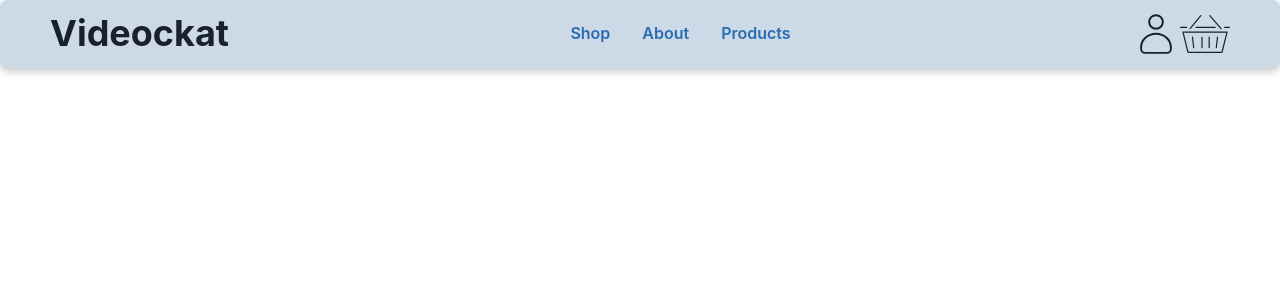
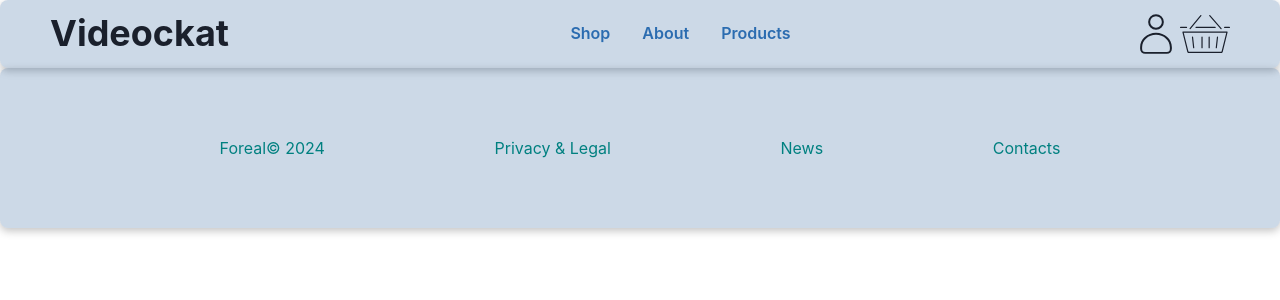
Before and after one commit to Alexseevich12346/C5H2OH, a React (Create React App) app in the folder client/: page / in a window 1280 px wide. Shown: the top 300 px of the page. Built offline with nearby package versions, Linux system fonts and the light colour scheme.

Commit message:
footer_add_btn

```diff
--- a/client/src/App.css
+++ b/client/src/App.css
@@ -1,11 +1,19 @@
-.nav-icon{
-
-}
 *{
     text-align: center;
     align-items: center;
     transition: all 0.5ms;
 }
-Button:hover{
+Button, .toTop-btn:hover{
+    cursor: pointer;
     background-color: rgba(0, 255, 170, 0.452);
 }
+.toTop-btn{
+    position: relative;
+    bottom:70px;
+    right:50px;
+    cursor: pointer;
+    z-index: 9999;
+    border: none;
+    border-radius: 50%;
+    box-shadow: 1px 1px 10px #5c5c5ccb;
+}
--- /dev/null
+++ b/client/src/components/Footer.jsx
@@ -0,0 +1,37 @@
+import '../App.css';
+import { Text, Box, Flex} from '@chakra-ui/react';
+import { Link } from 'react-router-dom';
+import NavBar from '../components/NavBar';
+const Footer = () => {
+    return (
+        <NavBar/>,
+        <Flex
+        display={'flex'}
+        align={'center'}
+        justify={'space-evenly'}
+        width={'100%'}
+        background={'#0483'}
+        boxShadow={'rgba(0,0,0, 0.24) 0px 3px 8px;'}
+        borderRadius={'8px'}
+        padding={'10px 50px'}
+        position = {'relative'}
+        height={'20vh'}
+        marginTop = {'auto'}
+    >
+        <Link>
+                    <Text color={'teal'}>Foreal© 2024</Text>
+                </Link>
+                <Link>
+                    <Text color={'teal'}>Privacy & Legal</Text>
+                </Link>
+                <Link>
+                    <Text color={'teal'}>News</Text>
+                </Link>
+                <Link>
+                    <Text color={'teal'}>Contacts</Text>
+                </Link>
+
+        </Flex>
+    )
+}
+export default Footer;
--- a/client/src/components/NavBar.jsx
+++ b/client/src/components/NavBar.jsx
@@ -1,7 +1,7 @@
 import '../App.css';
-import { Text, Box, Flex, Grid, Input,Heading, Button } from '@chakra-ui/react';
+import { Text, Box, Flex, Grid, Input,Heading, Button} from '@chakra-ui/react';
 import { Link } from 'react-router-dom'
-import { ShopRoute, HomeRoute, RegisterRoute,AuthRoute } from '../utils/consts'
+import { ShopRoute, HomeRoute, RegisterRoute,AuthRoute} from '../utils/consts'
 const NavBar = () => {
     return (
         <Flex
--- a/client/src/pages/RegisterPage.jsx
+++ b/client/src/pages/RegisterPage.jsx
@@ -19,8 +19,8 @@ const RegisterPage = () => {
             >
                 <Flex
                 boxShadow={'rgba(0,0,0, 0.24) 0px 3px 8px'}
-                width={'20em'}
-                height={'35vh'}
+                width={'22em'}
+                height={'45vh'}
                 flexWrap={'wrap'}
                 justify={'center'}
                 >
--- a/client/src/pages/authPage.jsx
+++ b/client/src/pages/authPage.jsx
@@ -21,8 +21,8 @@ const AuthPage = () => {
             >
                 <Flex
                 boxShadow={'rgba(0,0,0, 0.24) 0px 3px 8px'}
-                width={'20em'}
-                height={'35vh'}
+                width={'22em'}
+                height={'45vh'}
                 flexWrap={'wrap'}
                 justify={'center'}
                 >
--- a/client/src/pages/homePage.jsx
+++ b/client/src/pages/homePage.jsx
@@ -1,10 +1,14 @@
 import '../App.css';
-import { Flex } from '@chakra-ui/react';
+import { Box } from '@chakra-ui/react';
 import NavBar from '../components/NavBar';
+import  Footer  from '../components/Footer'
 
 const HomePage = () =>{
     return(
+        <>
         <NavBar/>
+        <Footer/>
+        </>
     )
 }
 export default HomePage;
```
Also changed, not shown: client/src/components/ToTopButton.jsx (added, +30 -0 lines), client/public/index.html (line endings or trailing spaces).
